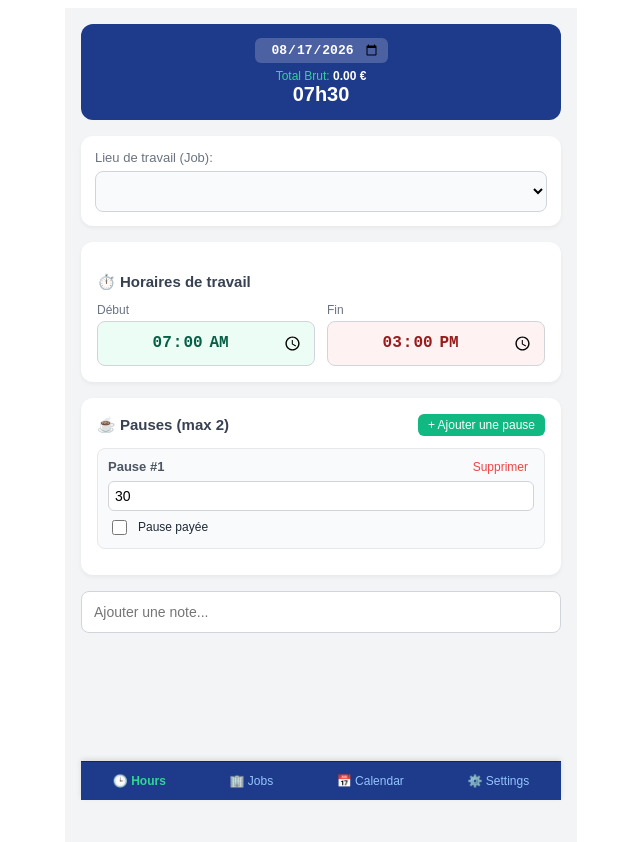
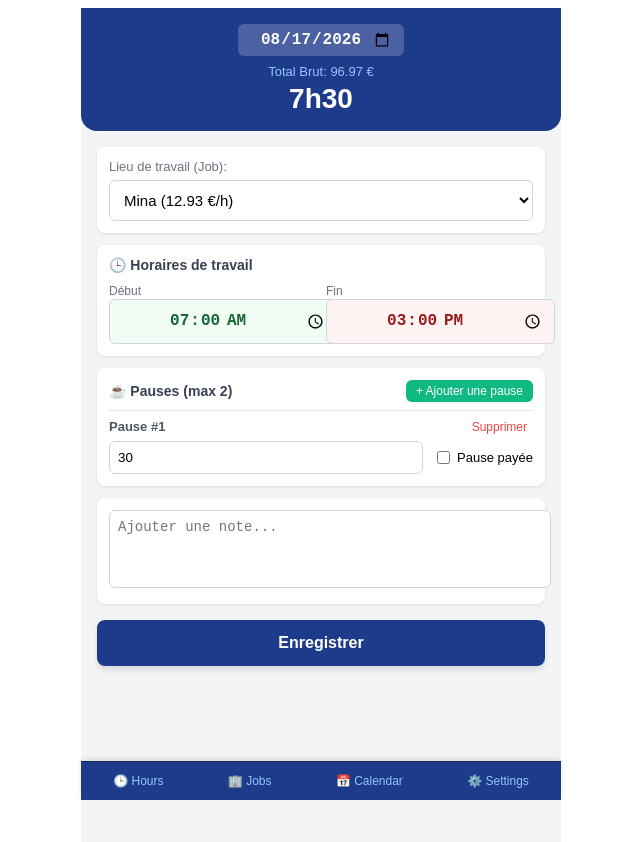
Before and after one commit to NminaN85/Monshift, a Next.js app: page / in a window 1280 px wide. Shown: the top 842 px of the page, without its empty margins (319-959 px from the left). Built offline with nearby package versions, Linux system fonts and the light colour scheme.

Commit message:
Update page.tsx

```diff
--- a/src/app/page.tsx
+++ b/src/app/page.tsx
@@ -4,8 +4,18 @@ import { useState, useEffect } from "react";
 import BottomNav from "@/components/BottomNav";
 
 interface BreakItem {
+  id: string;
   duration: number;
   isPaid: boolean;
+}
+
+interface DayRecord {
+  date: string;
+  startTime: string;
+  endTime: string;
+  breaks: BreakItem[];
+  notes: string;
+  jobId?: string;
 }
 
 interface Job {
@@ -15,224 +25,243 @@ interface Job {
   color: string;
 }
 
-const pageTexts: Record<string, any> = {
-  fr: {
-    jobLabel: "Lieu de travail (Job):",
-    workTimes: "⏱️ Horaires de travail",
-    start: "Début",
-    end: "Fin",
-    breaks: "☕ Pauses (max 2)",
-    addBreak: "+ Ajouter une pause",
-    breakNum: "Pause #",
-    delete: "Supprimer",
-    paidBreak: "Pause payée",
-    notePlaceholder: "Ajouter une note...",
-  },
-  en: {
-    jobLabel: "Workplace (Job):",
-    workTimes: "⏱️ Work Hours",
-    start: "Start",
-    end: "End",
-    breaks: "☕ Breaks (max 2)",
-    addBreak: "+ Add break",
-    breakNum: "Break #",
-    delete: "Delete",
-    paidBreak: "Paid break",
-    notePlaceholder: "Add a note...",
-  },
-  ar: {
-    jobLabel: "مكان العمل (Job):",
-    workTimes: "⏱️ أوقات العمل",
-    start: "البداية",
-    end: "النهاية",
-    breaks: "☕ الاستراحات (حد أقصى 2)",
-    addBreak: "+ بوز جديد",
-    breakNum: "البوز #",
-    delete: "حذف",
-    paidBreak: "Pause payée (مدفوعة)",
-    notePlaceholder: "إضافة ملاحظة...",
-  }
-};
-
-export default function Home() {
-  const [lang, setLang] = useState("fr");
+export default function HeuresPage() {
   const [selectedDate, setSelectedDate] = useState("2026-08-17");
   const [startTime, setStartTime] = useState("07:00");
   const [endTime, setEndTime] = useState("15:00");
-  const [breaks, setBreaks] = useState<BreakItem[]>([{ duration: 30, isPaid: false }]);
+  const [breaks, setBreaks] = useState<BreakItem[]>([
+    { id: "1", duration: 30, isPaid: false }
+  ]);
   const [notes, setNotes] = useState("");
   const [jobs, setJobs] = useState<Job[]>([]);
-  const [selectedJobId, setSelectedJobId] = useState<string>("");
+  const [selectedJobId, setSelectedJobId] = useState("");
+  const [saveSuccess, setSaveSuccess] = useState(false);
 
   useEffect(() => {
-    const savedLang = localStorage.getItem("monshift_lang");
-    if (savedLang) setLang(savedLang);
-
     const savedJobs = localStorage.getItem("monshift_jobs");
     if (savedJobs) {
-      const parsedJobs = JSON.parse(savedJobs);
+      const parsedJobs: Job[] = JSON.parse(savedJobs);
       setJobs(parsedJobs);
-      if (parsedJobs.length > 0) setSelectedJobId(parsedJobs[0].id);
+      if (parsedJobs.length > 0) {
+        setSelectedJobId(parsedJobs[0].id);
       }
-  }, []);
+    } else {
+      const defaultJob: Job = { id: "1", name: "Mina", rate: 12.93, color: "#ec4899" };
+      setJobs([defaultJob]);
+      setSelectedJobId(defaultJob.id);
+      localStorage.setItem("monshift_jobs", JSON.stringify([defaultJob]));
+    }
 
-  const t = pageTexts[lang] || pageTexts["fr"];
+    const savedHistory = localStorage.getItem("monshift_history");
+    if (savedHistory) {
+      const history = JSON.parse(savedHistory);
+      if (history[selectedDate]) {
+        const day = history[selectedDate];
+        setStartTime(day.startTime || "07:00");
+        setEndTime(day.endTime || "15:00");
+        setBreaks(day.breaks || []);
+        setNotes(day.notes || "");
+        if (day.jobId) setSelectedJobId(day.jobId);
+      }
+    }
+  }, [selectedDate]);
 
-  const calculateTotals = () => {
+  const handleDateChange = (newDate: string) => {
+    setSelectedDate(newDate);
+    const savedHistory = localStorage.getItem("monshift_history");
+    if (savedHistory) {
+      const history = JSON.parse(savedHistory);
+      if (history[newDate]) {
+        const day = history[newDate];
+        setStartTime(day.startTime || "07:00");
+        setEndTime(day.endTime || "15:00");
+        setBreaks(day.breaks || []);
+        setNotes(day.notes || "");
+        if (day.jobId) setSelectedJobId(day.jobId);
+        return;
+      }
+    }
+    // افتراضي لو اليوم مش مسجل
+    setStartTime("07:00");
+    setEndTime("15:00");
+    setBreaks([{ id: "1", duration: 30, isPaid: false }]);
+    setNotes("");
+  };
+
+  const handleSave = () => {
+    const savedHistory = localStorage.getItem("monshift_history") || "{}";
+    const history = JSON.parse(savedHistory);
+
+    history[selectedDate] = {
+      date: selectedDate,
+      startTime,
+      endTime,
+      breaks,
+      notes,
+      jobId: selectedJobId
+    };
+
+    localStorage.setItem("monshift_history", JSON.stringify(history));
+    setSaveSuccess(true);
+    setTimeout(() => setSaveSuccess(false), 2500);
+  };
+
+  // حساب الساعات والمبلغ
+  const calculateMetrics = () => {
     const [startH, startM] = startTime.split(":").map(Number);
     const [endH, endM] = endTime.split(":").map(Number);
+    let startMins = startH * 60 + startM;
+    let endMins = endH * 60 + endM;
+    if (endMins <= startMins) endMins += 24 * 60;
 
-    let startTotalMins = startH * 60 + startM;
-    let endTotalMins = endH * 60 + endM;
-
-    if (endTotalMins <= startTotalMins) {
-      endTotalMins += 24 * 60;
-    }
-
-    const grossMins = endTotalMins - startTotalMins;
-    let unpaidBreakMins = 0;
-    breaks.forEach((b) => {
-      if (!b.isPaid) unpaidBreakMins += Number(b.duration || 0);
+    let grossMins = endMins - startMins;
+    let unpaidMins = 0;
+    breaks.forEach(b => {
+      if (!b.isPaid) unpaidMins += Number(b.duration || 0);
     });
 
-    const netMins = Math.max(0, grossMins - unpaidBreakMins);
+    const netMins = Math.max(0, grossMins - unpaidMins);
     const hours = netMins / 60;
 
-    const currentJob = jobs.find((j) => j.id === selectedJobId);
+    const currentJob = jobs.find(j => j.id === selectedJobId) || jobs[0];
     const rate = currentJob ? currentJob.rate : 0;
-    const totalBrut = hours * rate;
+    const amount = hours * rate;
 
-    const formattedHours = `${String(Math.floor(netMins / 60)).padStart(2, "0")}h${String(netMins % 60).padStart(2, "0")}`;
-
-    return {
-      formattedHours,
-      totalBrut: totalBrut.toFixed(2) + " €",
-    };
+    const formattedTime = `${Math.floor(netMins / 60)}h${String(netMins % 60).padStart(2, "0")}`;
+    return { formattedTime, amount: amount.toFixed(2), currentJob };
   };
 
-  const totals = calculateTotals();
-  const currentJob = jobs.find((j) => j.id === selectedJobId);
-
-  const addBreak = () => {
-    if (breaks.length < 2) setBreaks([...breaks, { duration: 15, isPaid: false }]);
-  };
-
-  const updateBreak = (index: number, field: keyof BreakItem, value: any) => {
-    const updated = [...breaks];
-    updated[index] = { ...updated[index], [field]: value };
-    setBreaks(updated);
-  };
-
-  const removeBreak = (index: number) => {
-    setBreaks(breaks.filter((_, i) => i !== index));
-  };
+  const metrics = calculateMetrics();
 
   return (
-    <main style={{ maxWidth: "480px", margin: "0 auto", padding: "16px", fontFamily: "sans-serif", paddingBottom: "90px", background: "#f3f4f6", minHeight: "100vh", direction: lang === "ar" ? "rtl" : "ltr" }}>
+    <main style={{ maxWidth: "480px", margin: "0 auto", paddingBottom: "110px", fontFamily: "sans-serif", background: "#f3f4f6", minHeight: "100vh" }}>
 
-      <header style={{ background: "#1e3a8a", color: "white", padding: "14px", borderRadius: "12px", textAlign: "center", marginBottom: "16px", borderLeft: currentJob && lang !== "ar" ? `6px solid ${currentJob.color}` : "none", borderRight: currentJob && lang === "ar" ? `6px solid ${currentJob.color}` : "none" }}>
-        <div style={{ marginBottom: "6px" }}>
+      {/* رأس الصفحة مع التاريخ والراتب */}
+      <div style={{ background: "#1e3a8a", color: "white", padding: "16px", textAlign: "center", borderBottomLeftRadius: "16px", borderBottomRightRadius: "16px" }}>
         <input
           type="date"
           value={selectedDate}
-            onChange={(e) => setSelectedDate(e.target.value)}
-            style={{ background: "rgba(255,255,255,0.2)", border: "none", color: "white", padding: "4px 8px", borderRadius: "6px", fontSize: "13px", fontWeight: "bold", textAlign: "center" }}
+          onChange={(e) => handleDateChange(e.target.value)}
+          style={{ background: "rgba(255,255,255,0.2)", border: "none", color: "white", padding: "6px 12px", borderRadius: "6px", fontSize: "16px", fontWeight: "bold", textAlign: "center", marginBottom: "8px" }}
         />
+        <div style={{ fontSize: "13px", color: "#93c5fd" }}>Total Brut: {metrics.amount} €</div>
+        <div style={{ fontSize: "28px", fontWeight: "bold", marginTop: "4px" }}>{metrics.formattedTime}</div>
       </div>
-        <div style={{ fontSize: "12px", color: "#34d399" }}>Total Brut: <strong style={{ color: "white" }}>{totals.totalBrut}</strong></div>
-        <div style={{ fontSize: "20px", fontWeight: "bold" }}>{totals.formattedHours}</div>
-      </header>
 
-      <section style={{ background: "white", padding: "14px", borderRadius: "12px", boxShadow: "0 2px 4px rgba(0,0,0,0.05)", marginBottom: "16px" }}>
-        <label style={{ fontSize: "13px", color: "#6b7280", display: "block", marginBottom: "6px" }}>{t.jobLabel}</label>
+      <div style={{ padding: "16px" }}>
+
+        {/* اختيار الوظيفة */}
+        <div style={{ background: "white", padding: "12px", borderRadius: "8px", marginBottom: "12px", boxShadow: "0 1px 3px rgba(0,0,0,0.1)" }}>
+          <label style={{ fontSize: "13px", color: "#6b7280", display: "block", marginBottom: "6px" }}>Lieu de travail (Job):</label>
           <select
             value={selectedJobId}
             onChange={(e) => setSelectedJobId(e.target.value)}
-          style={{ width: "100%", padding: "10px", borderRadius: "8px", border: "1px solid #d1d5db", fontSize: "15px", background: "#f9fafb" }}
+            style={{ width: "100%", padding: "10px", borderRadius: "6px", border: "1px solid #d1d5db", fontSize: "15px", background: "white" }}
           >
-          {jobs.map((job) => (
-            <option key={job.id} value={job.id}>
-              {job.name} ({job.rate} €/h)
-            </option>
+            {jobs.map(job => (
+              <option key={job.id} value={job.id}>{job.name} ({job.rate} €/h)</option>
             ))}
           </select>
-      </section>
+        </div>
 
-      <section style={{ background: "white", padding: "16px", borderRadius: "12px", boxShadow: "0 2px 4px rgba(0,0,0,0.05)", marginBottom: "16px" }}>
-        <h3 style={{ fontSize: "15px", marginBottom: "12px", color: "#374151" }}>{t.workTimes}</h3>
-        <div style={{ display: "flex", gap: "12px", justifyContent: "space-between" }}>
+        {/* أوقات العمل */}
+        <div style={{ background: "white", padding: "12px", borderRadius: "8px", marginBottom: "12px", boxShadow: "0 1px 3px rgba(0,0,0,0.1)" }}>
+          <div style={{ fontWeight: "bold", marginBottom: "8px", fontSize: "14px", color: "#374151" }}>🕒 Horaires de travail</div>
+          <div style={{ display: "flex", gap: "10px" }}>
             <div style={{ flex: 1 }}>
-            <label style={{ fontSize: "12px", color: "#6b7280", display: "block", marginBottom: "4px" }}>{t.start}</label>
+              <span style={{ fontSize: "12px", color: "#6b7280" }}>Début</span>
               <input
                 type="time"
                 value={startTime}
                 onChange={(e) => setStartTime(e.target.value)}
-              style={{ width: "100%", padding: "10px", borderRadius: "8px", border: "1px solid #d1d5db", fontSize: "16px", textAlign: "center", background: "#ecfdf5", color: "#065f46", fontWeight: "bold", boxSizing: "border-box" }}
+                style={{ width: "100%", padding: "10px", borderRadius: "6px", border: "1px solid #d1d5db", fontSize: "16px", background: "#f0fdf4", textAlign: "center", fontWeight: "bold", color: "#166534" }}
               />
             </div>
             <div style={{ flex: 1 }}>
-            <label style={{ fontSize: "12px", color: "#6b7280", display: "block", marginBottom: "4px" }}>{t.end}</label>
+              <span style={{ fontSize: "12px", color: "#6b7280" }}>Fin</span>
               <input
                 type="time"
                 value={endTime}
                 onChange={(e) => setEndTime(e.target.value)}
-              style={{ width: "100%", padding: "10px", borderRadius: "8px", border: "1px solid #d1d5db", fontSize: "16px", textAlign: "center", background: "#fef2f2", color: "#991b1b", fontWeight: "bold", boxSizing: "border-box" }}
+                style={{ width: "100%", padding: "10px", borderRadius: "6px", border: "1px solid #d1d5db", fontSize: "16px", background: "#fef2f2", textAlign: "center", fontWeight: "bold", color: "#991b1b" }}
               />
             </div>
           </div>
-      </section>
+        </div>
 
-      <section style={{ background: "white", padding: "16px", borderRadius: "12px", boxShadow: "0 2px 4px rgba(0,0,0,0.05)", marginBottom: "16px" }}>
-        <div style={{ display: "flex", justifyContent: "space-between", alignItems: "center", marginBottom: "12px" }}>
-          <h3 style={{ fontSize: "15px", color: "#374151", margin: 0 }}>{t.breaks}</h3>
+        {/* الاستراحات (Breaks) */}
+        <div style={{ background: "white", padding: "12px", borderRadius: "8px", marginBottom: "12px", boxShadow: "0 1px 3px rgba(0,0,0,0.1)" }}>
+          <div style={{ display: "flex", justifyContent: "space-between", alignItems: "center", marginBottom: "8px" }}>
+            <span style={{ fontWeight: "bold", fontSize: "14px", color: "#374151" }}>☕ Pauses (max 2)</span>
             {breaks.length < 2 && (
-            <button onClick={addBreak} style={{ background: "#10b981", color: "white", border: "none", padding: "4px 10px", borderRadius: "6px", fontSize: "12px", cursor: "pointer" }}>
-              {t.addBreak}
+              <button
+                onClick={() => setBreaks([...breaks, { id: Date.now().toString(), duration: 15, isPaid: false }])}
+                style={{ background: "#10b981", color: "white", border: "none", padding: "4px 10px", borderRadius: "6px", fontSize: "12px", cursor: "pointer" }}
+              >
+                + Ajouter une pause
               </button>
             )}
           </div>
 
           {breaks.map((b, index) => (
-          <div key={index} style={{ background: "#f9fafb", padding: "10px", borderRadius: "8px", marginBottom: "10px", border: "1px solid #e5e7eb" }}>
-            <div style={{ display: "flex", justifyContent: "space-between", alignItems: "center", marginBottom: "6px" }}>
-              <span style={{ fontSize: "13px", fontWeight: "bold", color: "#4b5563" }}>{t.breakNum}{index + 1}</span>
-              <button onClick={() => removeBreak(index)} style={{ background: "transparent", border: "none", color: "#ef4444", fontSize: "12px", cursor: "pointer" }}>{t.delete}</button>
+            <div key={b.id} style={{ borderTop: "1px solid #e5e7eb", paddingTop: "8px", marginTop: "8px" }}>
+              <div style={{ display: "flex", justifyContent: "space-between", alignItems: "center" }}>
+                <span style={{ fontSize: "13px", fontWeight: "bold", color: "#4b5563" }}>Pause #{index + 1}</span>
+                <button
+                  onClick={() => setBreaks(breaks.filter(item => item.id !== b.id))}
+                  style={{ background: "transparent", border: "none", color: "#ef4444", fontSize: "12px", cursor: "pointer" }}
+                >
+                  Supprimer
+                </button>
+              </div>
+              <div style={{ display: "flex", gap: "10px", alignItems: "center", marginTop: "6px" }}>
+                <input
+                  type="number"
+                  value={b.duration}
+                  onChange={(e) => {
+                    const val = Number(e.target.value);
+                    setBreaks(breaks.map(item => item.id === b.id ? { ...item, duration: val } : item));
+                  }}
+                  placeholder="Minutes"
+                  style={{ flex: 1, padding: "8px", borderRadius: "6px", border: "1px solid #d1d5db" }}
+                />
+                <label style={{ fontSize: "13px", display: "flex", alignItems: "center", gap: "4px" }}>
+                  <input
+                    type="checkbox"
+                    checked={b.isPaid}
+                    onChange={(e) => {
+                      const checked = e.target.checked;
+                      setBreaks(breaks.map(item => item.id === b.id ? { ...item, isPaid: checked } : item));
+                    }}
+                  />
+                  Pause payée
+                </label>
+              </div>
+            </div>
+          ))}
         </div>
 
-            <div style={{ marginBottom: "6px" }}>
-              <input
-                type="number"
-                placeholder="Minutes"
-                value={b.duration}
-                onChange={(e) => updateBreak(index, "duration", Number(e.target.value))}
-                style={{ width: "100%", padding: "6px", borderRadius: "6px", border: "1px solid #d1d5db", fontSize: "14px", boxSizing: "border-box" }}
+        {/* ملاحظات */}
+        <div style={{ background: "white", padding: "12px", borderRadius: "8px", marginBottom: "16px", boxShadow: "0 1px 3px rgba(0,0,0,0.1)" }}>
+          <textarea
+            value={notes}
+            onChange={(e) => setNotes(e.target.value)}
+            placeholder="Ajouter une note..."
+            style={{ width: "100%", padding: "8px", borderRadius: "6px", border: "1px solid #d1d5db", fontSize: "14px", minHeight: "60px", resize: "none" }}
           />
         </div>
 
-            <label style={{ display: "flex", alignItems: "center", gap: "8px", fontSize: "12px", cursor: "pointer", color: "#1f2937" }}>
-              <input
-                type="checkbox"
-                checked={b.isPaid}
-                onChange={(e) => updateBreak(index, "isPaid", e.target.checked)}
-                style={{ width: "15px", height: "15px", accentColor: "#10b981" }}
-              />
-              <span>{t.paidBreak}</span>
-            </label>
-          </div>
-        ))}
-      </section>
+        {/* زر الحفظ البارز والواضح */}
+        <button
+          onClick={handleSave}
+          style={{ width: "100%", background: "#1e3a8a", color: "white", border: "none", padding: "14px", borderRadius: "8px", fontSize: "16px", fontWeight: "bold", cursor: "pointer", boxShadow: "0 4px 6px rgba(0,0,0,0.1)" }}
+        >
+          {saveSuccess ? "✓ Enregistré avec succès !" : "Enregistrer"}
+        </button>
 
-      <div style={{ marginBottom: "20px" }}>
-        <input
-          type="text"
-          placeholder={t.notePlaceholder}
-          value={notes}
-          onChange={(e) => setNotes(e.target.value)}
-          style={{ width: "100%", padding: "12px", borderRadius: "8px", border: "1px solid #d1d5db", fontSize: "14px", boxSizing: "border-box", background: "white" }}
-        />
       </div>
 
-      <BottomNav active="hours" />
+      <BottomNav active="heures" />
     </main>
   );
 }
```
Lines whose indentation alone changed are shown as unchanged.
